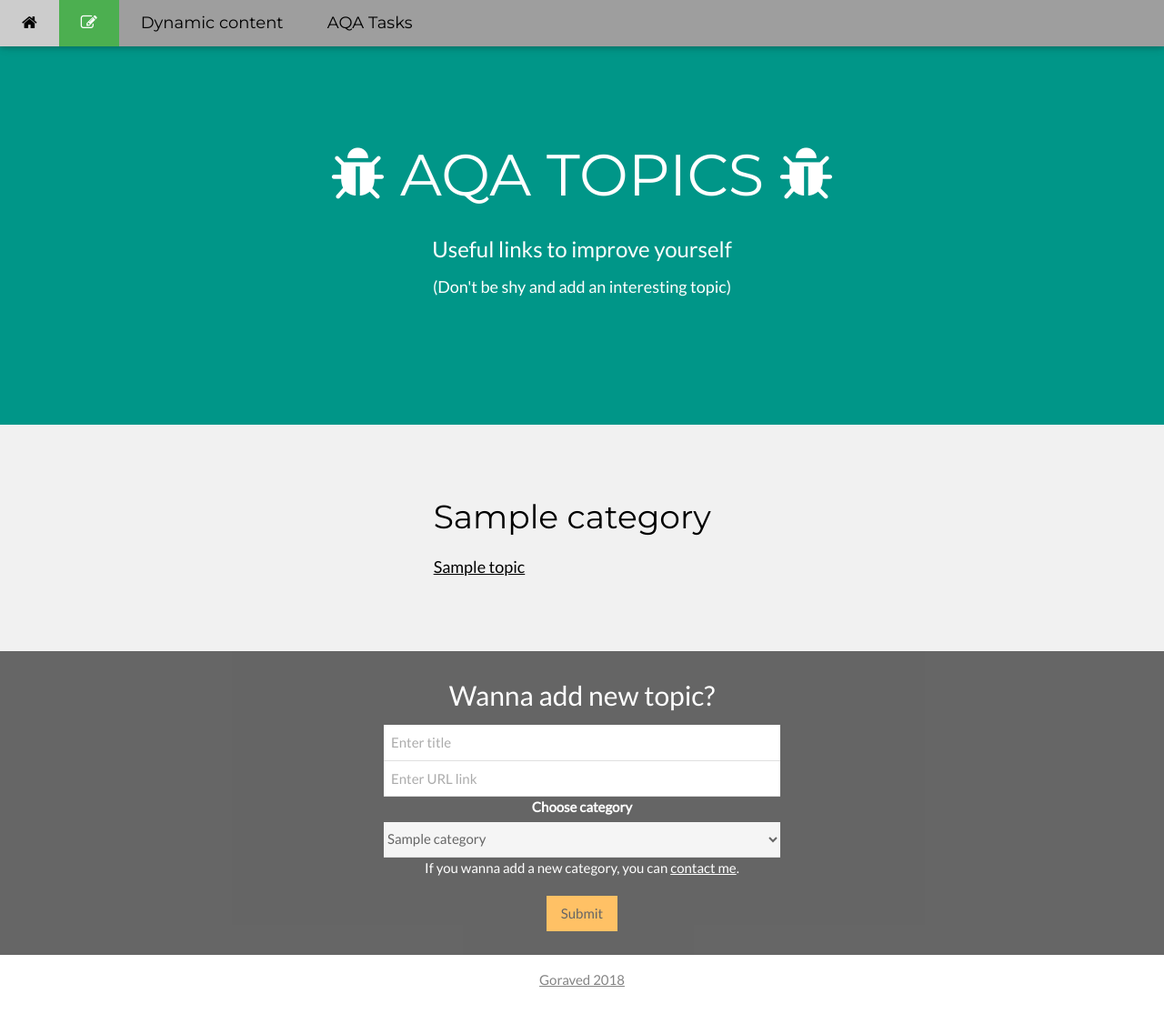
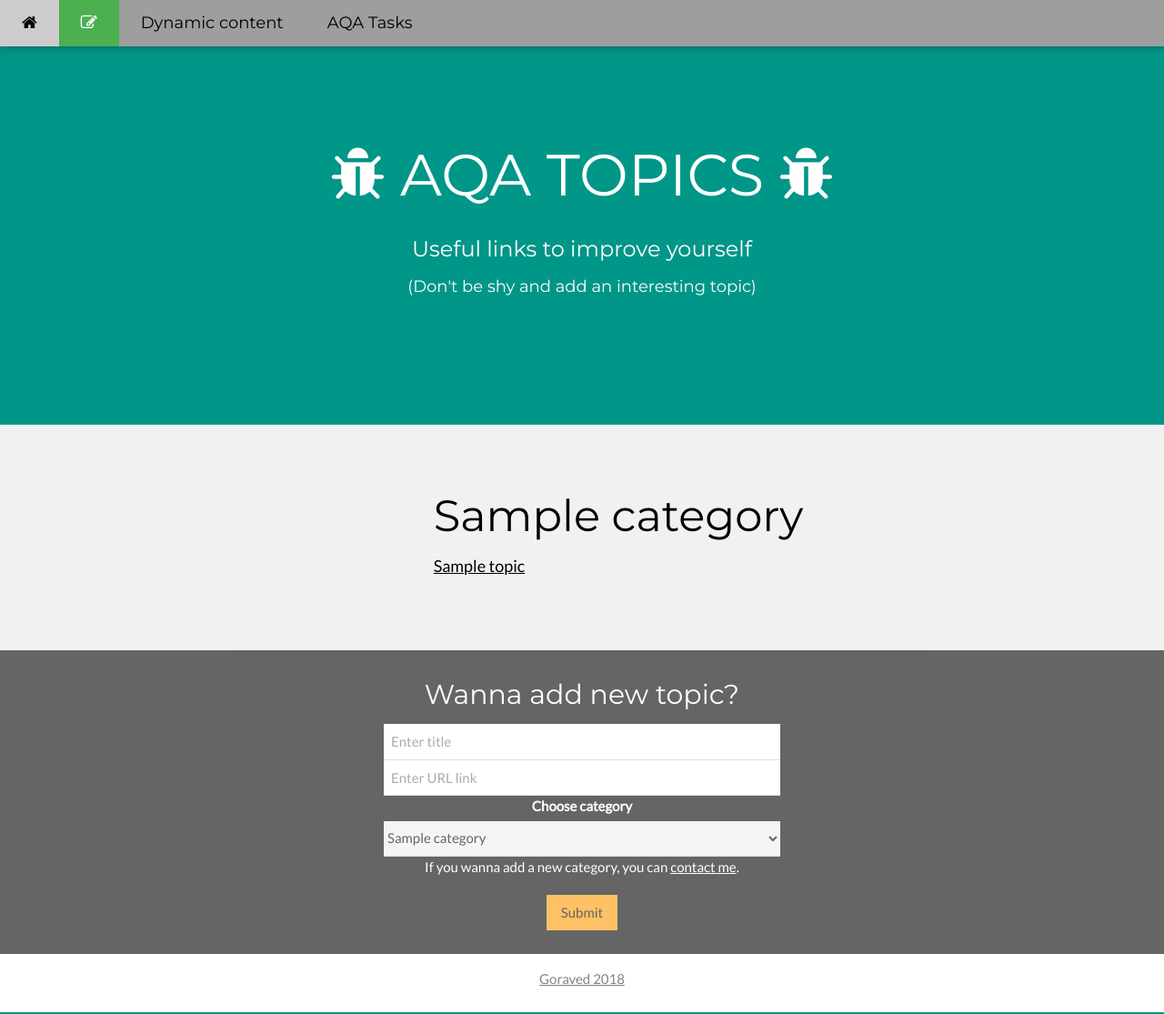
Before and after one commit to Goraved/AQA_topics, a Flask app: template templates/index.html in a window 1280 px wide. Shown: the whole page at 91% size. Run offline with Flask 2, Linux system fonts and the light colour scheme; the template is opened without the code that fills it: most values are stand-ins (such as "Sample title", 1, 10 or a date in 2020); some libraries are stand-ins or nearby versions.

Commit message:
FE part refactor

```diff
--- a/static/css/main.css
+++ b/static/css/main.css
@@ -1,47 +1,102 @@
 #myBtn {
-    display: none; /* Hidden by default */
-    position: fixed; /* Fixed/sticky position */
-    bottom: 20px; /* Place the button at the bottom of the page */
-    right: 20px; /* Place the button 30px from the right */
-    z-index: 99; /* Make sure it does not overlap */
-    border: none; /* Remove borders */
-    outline: none; /* Remove outline */
-    background-color: red; /* Set a background color */
-    color: white; /* Text color */
-    cursor: pointer; /* Add a mouse pointer on hover */
-    padding: 15px; /* Some padding */
-    border-radius: 10px; /* Rounded corners */
-    font-size: 20px; /* Increase font size */
+	display: none;
+	/* Hidden by default */
+	position: fixed;
+	/* Fixed/sticky position */
+	bottom: 20px;
+	/* Place the button at the bottom of the page */
+	right: 20px;
+	/* Place the button 30px from the right */
+	z-index: 99;
+	/* Make sure it does not overlap */
+	border: none;
+	/* Remove borders */
+	outline: none;
+	/* Remove outline */
+	background-color: red;
+	/* Set a background color */
+	color: white;
+	/* Text color */
+	cursor: pointer;
+	/* Add a mouse pointer on hover */
+	padding: 15px;
+	/* Some padding */
+	border-radius: 10px;
+	/* Rounded corners */
+	font-size: 20px;
+	/* Increase font size */
 }
 
 #myBtn:hover {
-    background-color: #555; /* Add a dark-grey background on hover */
+	background-color: #555;
+	/* Add a dark-grey background on hover */
 }
 
 #addBtn {
-    position: -webkit-sticky;
-    position: sticky;
-    bottom: 20px; /* Place the button at the bottom of the page */
-    left: 20px; /* Place the button 30px from the right */
-    z-index: 99; /* Make sure it does not overlap */
-    border: none; /* Remove borders */
-    outline: none; /* Remove outline */
-    background-color: orange; /* Set a background color */
-    color: white; /* Text color */
-    cursor: pointer; /* Add a mouse pointer on hover */
-    padding: 15px; /* Some padding */
-    border-radius: 10px; /* Rounded corners */
-    font-size: 20px; /* Increase font size */
+	position: -webkit-sticky;
+	position: sticky;
+	bottom: 20px;
+	/* Place the button at the bottom of the page */
+	left: 20px;
+	/* Place the button 30px from the right */
+	z-index: 99;
+	/* Make sure it does not overlap */
+	border: none;
+	/* Remove borders */
+	outline: none;
+	/* Remove outline */
+	background-color: orange;
+	/* Set a background color */
+	color: white;
+	/* Text color */
+	cursor: pointer;
+	/* Add a mouse pointer on hover */
+	padding: 15px;
+	/* Some padding */
+	border-radius: 10px;
+	/* Rounded corners */
+	font-size: 20px;
+	/* Increase font size */
 }
 
 #addBtn:hover {
-    background-color: #555; /* Add a dark-grey background on hover */
+	background-color: #555;
+	/* Add a dark-grey background on hover */
 }
 
-      body,h1,h2,h3,h4,h5,h6 {font-family: "Lato", sans-serif; line-height: 1.5;}
-      .w3-bar,h1,button {font-family: "Montserrat", sans-serif}
-      .fa-anchor,.fa-coffee {font-size:200px}
+body,
+h1,
+h2,
+h4,
+h5,
+h6 {
+	font-family: "Lato", sans-serif;
+	line-height: 1.5;
+}
 
-      a{
-      text-decoration: underline;
-      }
+.w3-bar,
+h1,
+h3,
+h2,
+button {
+	font-family: "Montserrat", sans-serif
+}
+
+.fa-anchor,
+.fa-coffee {
+	font-size: 200px
+}
+
+a {
+	text-decoration: underline;
+}
+
+li {
+	-webkit-margin-before: 1em;
+	-webkit-margin-after: 1em;
+}
+
+ul {
+	list-style-type: none;
+	-webkit-padding-start: 0px;
+}
--- a/templates/index.html
+++ b/templates/index.html
@@ -67,8 +67,8 @@
     {% endif %}
     {% endfor %}
     <h1 class="w3-margin w3-jumbo"><i class="fa fa-bug"></i> AQA TOPICS <i class="fa fa-bug"></i></h1>
-    <p class="w3-xlarge">Useful links to improve yourself</p>
-    <p class="w3-large">(Don't be shy and add an interesting topic)</p>
+    <h2 class="w3-xlarge">Useful links to improve yourself</h2>
+    <h2 class="w3-large">(Don't be shy and add an interesting topic)</h2>
 </header>
 {% for category in categories %}
 {% if category['id'] == 4 %}
@@ -82,11 +82,12 @@
 <div class="w3-row-padding w3-padding-64 w3-container">
     <div class="w3-content">
         <div class="w3-twothird">
-            <h1>{{category['title']}}</h1>
-            <ul style="list-style-type: none; -webkit-padding-start: 0px;">
+            <h3 class="w3-xxxlarge">{{category['title']}}</h3>
+            <ul>
                 {% for topic in topics %}
                 {% if topic['category_id'] == category['id'] %}
-                <li class="w3-padding-5" style="-webkit-margin-before: 1em; -webkit-margin-after: 1em;"><a class="w3-large" href={{topic['link']}} target="_blank">{{topic['title']}}</a>
+                <li class="w3-padding-5"><a
+                        class="w3-large" href={{topic['link']}} target="_blank">{{topic['title']}}</a>
                 </li>
                 {% endif %}
                 {% endfor %}
@@ -104,11 +105,12 @@
         <div class="w3-third w3-center">
             <i class="fa {{category['icon']}} w3-padding-32 w3-text-red w3-margin-right" style="font-size: 100px"></i>
         </div>
-        <h1>{{category['title']}}</h1>
-        <ul style="list-style-type: none; -webkit-padding-start: 0px;">
+        <h3 class="w3-xxxlarge">{{category['title']}}</h3>
+        <ul>
             {% for topic in topics %}
             {% if topic['category_id'] == category['id'] %}
-            <li class="w3-padding-5" style="-webkit-margin-before: 1em; -webkit-margin-after: 1em;"><a class="w3-padding-16 w3-large" href={{topic['link']}} target="_blank">{{topic['title']}}</a></li>
+            <li class="w3-padding-5"><a class="w3-padding-16 w3-large" href={{topic['link']}} target="_blank">{{topic['title']}}</a>
+            </li>
             {% endif %}
             {% endfor %}
         </ul>
```
